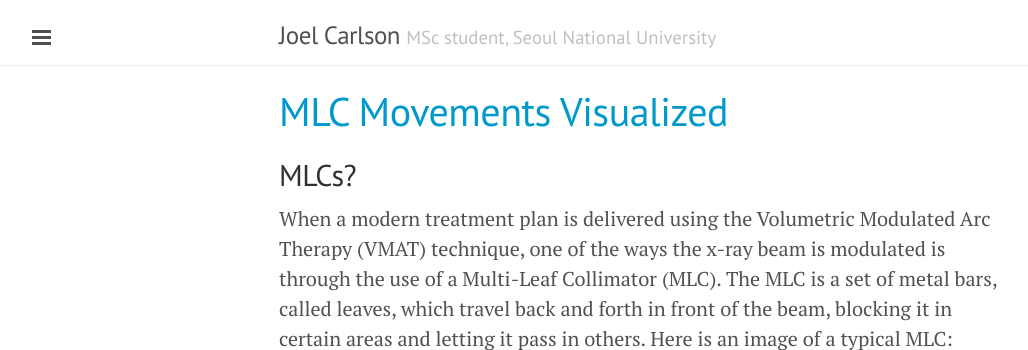
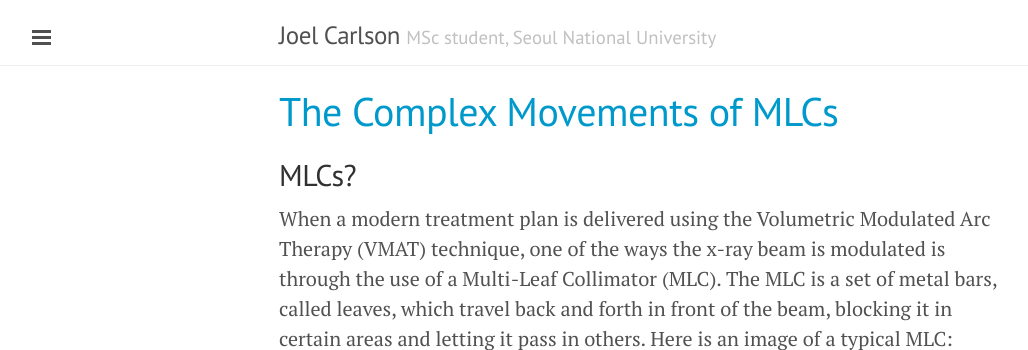
Before and after one commit to joelcarlson/joelcarlson.github.io, a Jekyll site: the page built from _posts/2014-12-29-MLC-Movements.md, in a window 1280 px wide and 900 px high, cut to the strip 0-350 px from the top of the window. Shown: the whole strip, without its empty margins (1-1029 px from the left). Built offline with Jekyll 4.4.1, drawn with Linux system fonts in a browser that asks for light colours; Markdown is read by kramdown in place of the engine named in the settings.

Commit message:
Update 2014-12-29-MLC-Movements.md

```diff
--- a/_posts/2014-12-29-MLC-Movements.md
+++ b/_posts/2014-12-29-MLC-Movements.md
@@ -1,5 +1,5 @@
 ---
-title: "MLC Movements Visualized"
+title: "The Complex Movements of MLCs"
 author: "Joel Carlson"
 layout: page
 excerpt: A few .gifs of the complex movements of MLC leaves
```
